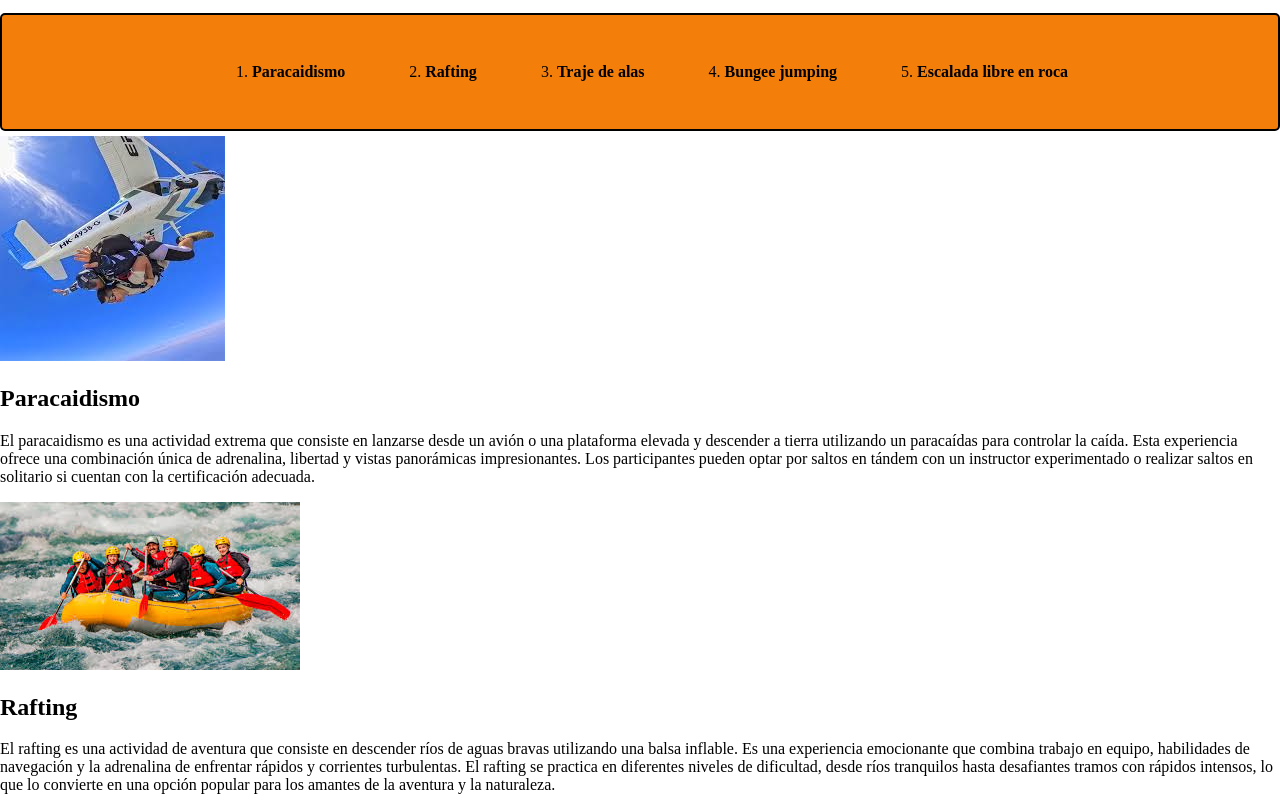
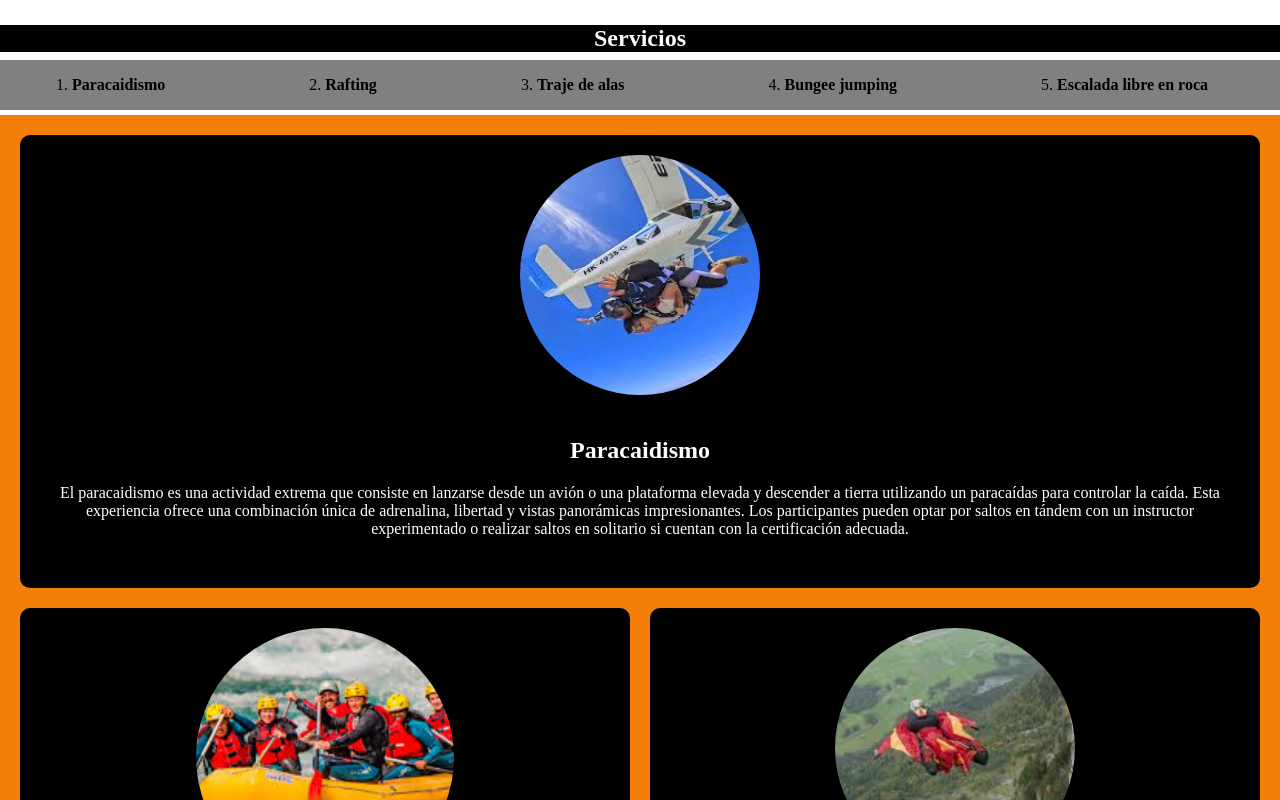
Before and after one commit to CarlosDcastano/Galeria-de-paginas, a plain HTML site: page pages/avent_extrem.html in a window 1280 px wide. Shown: the part 600-1400 px from the top of the page. Drawn offline with Linux system fonts and the light colour scheme.

Commit message:
Extremas finalizada

```diff
--- a/CSS/avent_extrem.css
+++ b/CSS/avent_extrem.css
@@ -44,6 +44,7 @@
 
 #info-comercial {
     display: flex;
+    text-align: center;
 
 }
 
@@ -52,14 +53,23 @@
 }
 
 #nav-avent-secundario {
+    background-color:grey;
     margin-bottom: 5px;
-    border: solid 2px black;
+    padding: 0%;
+    border-radius: 0%;
+
 }
 
-#nav-avent-secundario ol {
+#nav-avent-secundario ol{
     display: flex;
-    gap: 5rem;
+    gap: 10rem;
+    padding: 0%;
 
+}
+
+li a{
+    color: white;
+    padding: 0%;
 }
 
 .links {
@@ -72,3 +82,69 @@
     transform: scale(1.5);
     transition: transform 0.3s;
 }
+
+#catalogo {
+    background-color: rgb(243, 127, 10);
+    display: grid;
+    grid-template-columns: repeat(2, 1fr); /* 2 columnas */
+    gap: 20px; /* espacio entre artículos */
+    padding: 20px;
+}
+
+#catalogo article {
+
+    border: solid 2px black;
+    border-radius: 10px;
+    padding: 1rem;
+    text-align: center;
+    background-color: black;
+}
+
+#catalogo article:hover {
+    transform: scale(1.02);
+    transition: transform 0.3s;
+}
+
+#catalogo img {
+    width: 15rem;
+    height: 15rem;
+    object-fit: cover;
+    border-radius: 100%;
+    border: solid 2px black;
+    box-shadow: 0px 10px 30px rgba(0, 0, 0, 0.3);
+}
+
+#catalogo div {
+    border-radius: 15px;
+    background-color: black;
+    color: white;
+    padding: 1rem;
+}
+
+#art-paracaidismo {
+    grid-column: span 2; /* ocupa las 2 columnas */
+}
+
+#art-rafting {
+    grid-row: span 2;
+    gap:15rem;
+}
+
+#art-rafting img {
+    height: 25%;
+    width: 45%;
+
+}
+
+
+
+#art-escala-roca {
+    grid-column: span 2; /* que el último también ocupe todo si quieres */
+}
+
+#divisor h2{
+    text-align: center;
+    background-color: black;
+    color: white;
+    margin-bottom: 0%;
+}
--- a/pages/avent_extrem.html
+++ b/pages/avent_extrem.html
@@ -58,21 +58,24 @@
             </p>
         </article>
     </section>
-
+    <div id="divisor">
+        <h2>Servicios</h2>
         <nav id="nav-avent-secundario">
             <ol>
-            <li><a class="links" href="#paracaidismo">Paracaidismo</a></li>
-            <li><a class="links" href="#rafting">Rafting</a></li>
-            <li><a class="links" href="#traje-alas">Traje de alas</a></li>
-            <li><a class="links" href="#bungee">Bungee jumping</a></li>
-            <li><a class="links" href="#escala-roca">Escalada libre en roca</a></li>
+                <li><a class="links" href="#art-paracaidismo">Paracaidismo</a></li>
+                <li><a class="links" href="#art-rafting">Rafting</a></li>
+                <li><a class="links" href="#art-traje-alas">Traje de alas</a></li>
+                <li><a class="links" href="#art-bungee">Bungee jumping</a></li>
+                <li><a class="links" href="#art-escala-roca">Escalada libre en roca</a></li>
             </ol>
 
         </nav>
+    </div>
 
     <section id="catalogo">
-        <article>
+        <article id="art-paracaidismo">
             <img src="../img/paracaidismo.jpeg" alt="Paracaidismo desde un avion">
+            <div>
                 <h2 id="paracaidismo">Paracaidismo</h2>
                 <p>
                     El paracaidismo es una actividad extrema que consiste en lanzarse desde
@@ -82,10 +85,13 @@
                     Los participantes pueden optar por saltos en tándem con un instructor
                     experimentado o realizar saltos en solitario si cuentan con la certificación adecuada.
             </p>
+            </div>
+
         </article>
 
-        <article>
+        <article id="art-rafting">
             <img src="../img/rafting.jpeg" alt="Personas haciendo rafting en un río">
+            <div>
                 <h2 id="rafting">Rafting</h2>
                 <p>
                     El rafting es una actividad de aventura que consiste en descender ríos
@@ -96,10 +102,13 @@
                     ríos tranquilos hasta desafiantes tramos con rápidos intensos,
                     lo que lo convierte en una opción popular para los amantes de la aventura y la naturaleza.
                 </p>
+            </div>
+
         </article>
 
-        <article>
+        <article id="art-traje-alas">
             <img src="../img/traje-alas.jpeg" alt="Persona volando con traje de alas">
+            <div>
                 <h2 id="traje-alas">Traje de alas</h2>
                 <p>
                     El vuelo con traje de alas, también conocido como wingsuit flying,
@@ -112,10 +121,12 @@
                     aviones, y requieren entrenamiento especializado para garantizar
                     la seguridad durante la actividad.
                 </p>
+            </div>
         </article>
 
-        <article>
+        <article id="art-bungee">
             <img src="../img/bungee-jumping.jpeg" alt="Persona haciendo bungee jumping">
+            <div>
                 <h2 id="bungee">Bungee jumping</h2>
                 <p>
                     El bungee jumping es una actividad extrema que consiste en lanzarse
@@ -126,10 +137,12 @@
                     El bungee jumping es popular entre los amantes de la aventura y aquellos
                     que buscan desafiar sus límites físicos y mentales en un entorno seguro y supervisado.
                 </p>
+            </div>
         </article>
 
-        <article>
+        <article id="art-escala-roca">
             <img src="../img/escalada-roca.jpeg" alt="Persona escalando una roca">
+            <div>
                 <h2 id="escala-roca">Escalada libre en roca</h2>
                 <p>
                     La escalada libre en roca es una actividad extrema que implica ascender
@@ -142,6 +155,7 @@
                     resistencia física, y es apreciada por aquellos que buscan una conexión
                     directa con la naturaleza y un desafío personal.
                 </p>
+            </div>
         </article>
 
     </section>
```
Lines whose indentation alone changed are shown as unchanged.
